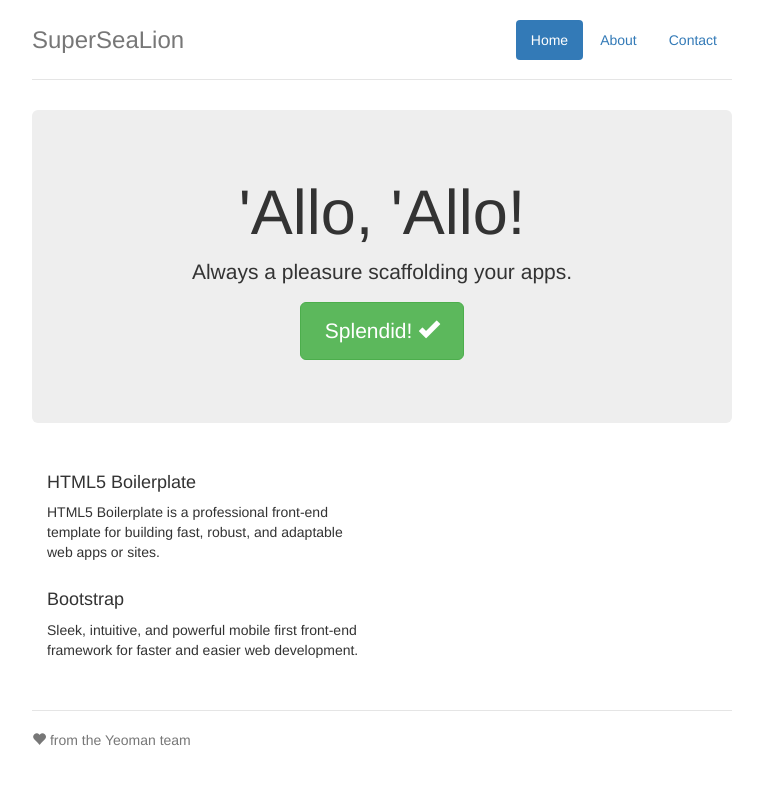
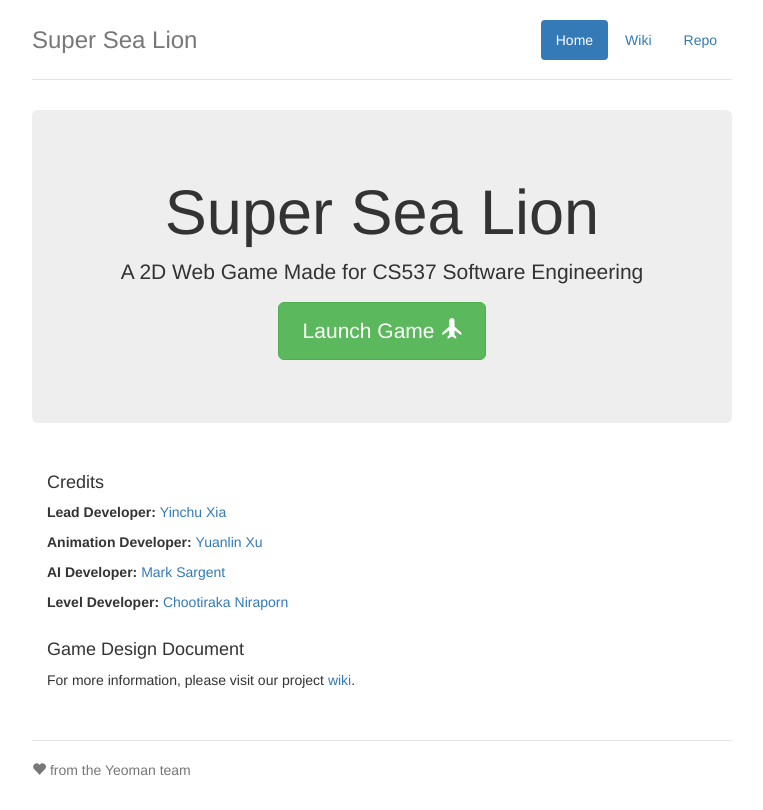
Before and after one commit to warycat/SuperSeaLion, a website: page app/index.html in a window 1280 px wide. Shown: the whole page, without its empty margins (258-1021 px from the left). Drawn offline with nearby package versions, Linux system fonts and the light colour scheme; files that its build step writes are made by us from their sources.

Commit message:
update readme.md

```diff
--- a/app/index.html
+++ b/app/index.html
@@ -28,30 +28,28 @@
         <div class="container">
             <div class="header">
                 <ul class="nav nav-pills pull-right">
-                    <li class="active"><a href="#">Home</a></li>
-                    <li><a href="#">About</a></li>
-                    <li><a href="#">Contact</a></li>
+                    <li class="active"><a href="index.html">Home</a></li>
+                    <li><a href="//github.com/warycat/SuperSeaLion/wiki">Wiki</a></li>
+                    <li><a href="//github.com/warycat/SuperSeaLion">Repo</a></li>
                 </ul>
-                <h3 class="text-muted">SuperSeaLion</h3>
+                <h3 class="text-muted">Super Sea Lion</h3>
             </div>
 
             <div class="jumbotron">
-                <h1>'Allo, 'Allo!</h1>
-                <p class="lead">Always a pleasure scaffolding your apps.</p>
-                <p><a class="btn btn-lg btn-success" href="#">Splendid! <span class="glyphicon glyphicon-ok"></span></a></p>
+                <h1>Super Sea Lion</h1>
+                <p class="lead">A 2D Web Game Made for CS537 Software Engineering</p>
+                <p><a class="btn btn-lg btn-success" href="ssl.html">Launch Game <span class="glyphicon glyphicon-plane"></span></a></p>
             </div>
 
             <div class="row marketing">
                 <div class="col-lg-6">
-                    <h4>HTML5 Boilerplate</h4>
-                    <p>HTML5 Boilerplate is a professional front-end template for building fast, robust, and adaptable web apps or sites.</p>
-
-
-
-                    <h4>Bootstrap</h4>
-                    <p>Sleek, intuitive, and powerful mobile first front-end framework for faster and easier web development.</p>
-
-
+                    <h4>Credits</h4>
+                    <p><b>Lead Developer: </b><a href='//github.com/warycat'>Yinchu Xia</a></p>
+                    <p><b>Animation Developer: </b><a href='//github.com/yxun'>Yuanlin Xu</a></p>
+                    <p><b>AI Developer: </b><a href='//github.com/yxun'>Mark Sargent</a></p>
+                    <p><b>Level Developer: </b><a href='//github.com/too87'>Chootiraka Niraporn</a></p>
+                    <h4>Game Design Document</h4>
+                    <p>For more information, please visit our project <a href='//github.com/warycat/SuperSeaLion/wiki'>wiki</a>.</p>
                 </div>
             </div>
 
```
Also changed, not shown: README.md.
